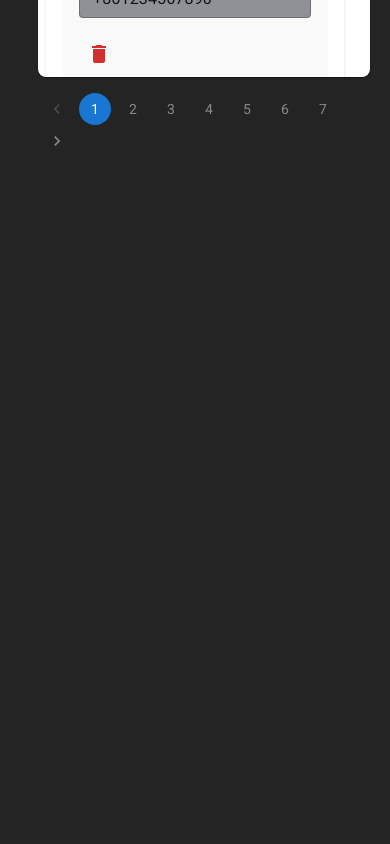
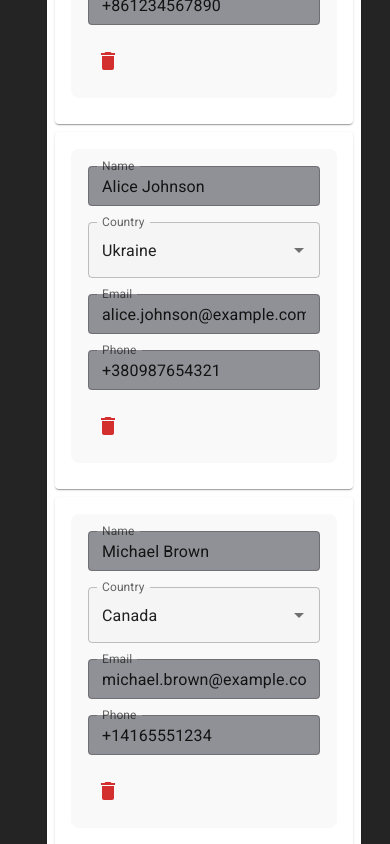
Before and after one commit to urikhaimov/long-list-form-react-project, a React (Vite) app: page /users in a window 390 px wide. Shown: the part 860-1704 px from the top of the page. Before the commit the page ends 1017 px from the top, so only its background shows below. Built offline with nearby package versions, Linux system fonts and the light colour scheme.

Commit message:
mobile fix

```diff
--- a/src/pages/users/usersList/UsersList.jsx
+++ b/src/pages/users/usersList/UsersList.jsx
@@ -129,8 +129,20 @@ function UsersList({ onRowSaveSuccess = () => { } }) {
     });
   };
 
-const Row = React.memo(({ index, style }) => {
+  const Row = React.memo(({ index, style, isScrolling }) => {
     const user = paginatedUsers[index];
+
+    if (isScrolling) {
+      // While scrolling, show placeholder to avoid input flicker
+      return (
+        <div style={{ ...style, padding: '8px 0' }}>
+          <Paper elevation={1} sx={{ p: 2, mx: 1 }}>
+            <Typography variant="body2">Loading...</Typography>
+          </Paper>
+        </div>
+      );
+    }
+
     return (
       <div style={{ ...style, padding: '8px 0' }}>
         <Paper elevation={1} sx={{ p: 2, mx: 1 }}>
@@ -181,11 +193,13 @@ const rowHeight = isMobile ? 350 : 100; // adjust mobile height
           }}
         />
       </Box>
+
+
       <Box
         ref={listContainerRef}
         sx={{
           width: '100%',
-          height: { xs: '80vh', sm: 330 },
+          height: { xs: 'auto', sm: 330 },
           overflowY: 'auto',
           borderRadius: 2,
           backgroundColor: 'background.paper',
@@ -193,17 +207,28 @@ const rowHeight = isMobile ? 350 : 100; // adjust mobile height
         }}
       >
         {listWidth > 0 && paginatedUsers.length > 0 ? (
+          isMobile ? (
+            paginatedUsers.map((user) => (
+              <Paper key={user.id} elevation={1} sx={{ p: 2, mx: 1, mb: 1 }}>
+                <UserRow
+                  user={user}
+                  handleInputChange={handleInputChange}
+                  onDelete={handleDelete}
+                  onSaveSuccess={onRowSaveSuccess}
+                />
+              </Paper>
+            ))
+          ) : (
             <List
-            height={listContainerRef.current ? listContainerRef.current.getBoundingClientRect().height : (isMobile ? 500 : 330)}
+              height={listContainerRef.current ? listContainerRef.current.getBoundingClientRect().height : 330}
               itemCount={paginatedUsers.length}
               itemSize={rowHeight}
               width={listWidth}
+              useIsScrolling
             >
-
-
-
               {Row}
             </List>
+          )
         ) : filteredUsers.length === 0 ? (
           <Typography variant="body1" color="text.secondary" align="center" mt={2}>
             No users found.
```
Lines whose indentation alone changed are shown as unchanged.
